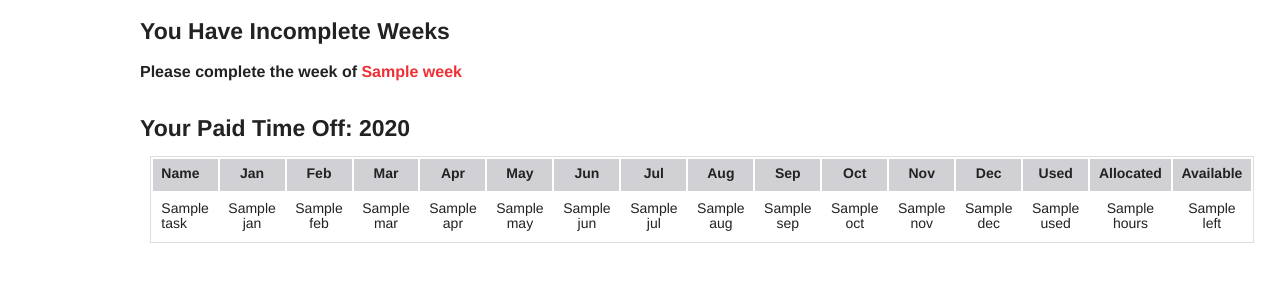
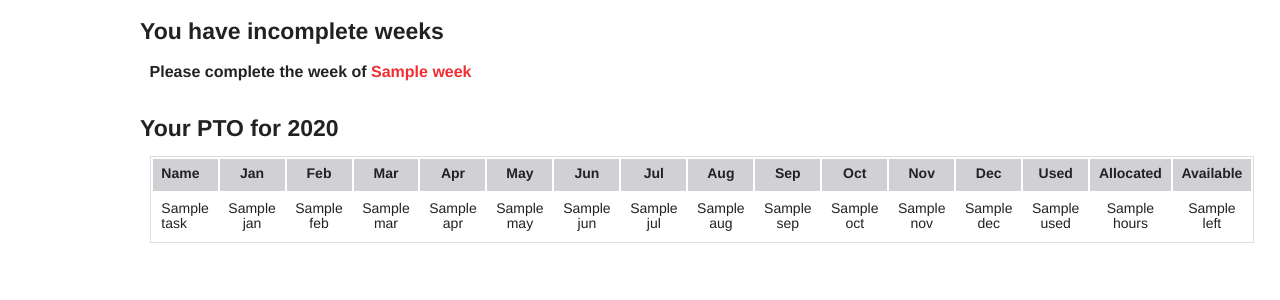
Before and after one commit to adamgalloway-nrg/workwork, a Django app: template templates/dashboard.html in a window 1280 px wide. Shown: the part 40-340 px from the top of the page. Run offline with Django 3.2, Linux system fonts and the light colour scheme; the template is opened without the code that fills it: most values are stand-ins (such as "Sample title", 1, 10 or a date in 2020); parts of the project's set-up code (start-up, migrations or seed data) failed here and were passed over; some libraries are stand-ins or nearby versions.

Commit message:
updated wording on dashboard

```diff
--- a/templates/dashboard.html
+++ b/templates/dashboard.html
@@ -22,12 +22,14 @@
 
     {% if incomplete_week_count > 0 %}
     <div class="row">
-        <h4>You Have Incomplete Weeks</h4>
+        <h4>You have incomplete weeks</h4>
     </div>
     <div class="row">
+        <div class="large-16 columns">
         {% for week in incomplete_weeks %}
         <h6>Please complete the week of <span style="color: #ef2f33;">{{ week }}</span></h6>
         {% endfor %}
+        </div>
     </div>
       <div class="row">
         &nbsp;
@@ -36,7 +38,7 @@
 
 
     <div class="row">
-        <h4>Your Paid Time Off: {{ year }}</h4>
+        <h4>Your PTO for {{ year }}</h4>
     </div>
 
     <div class="row">
```
